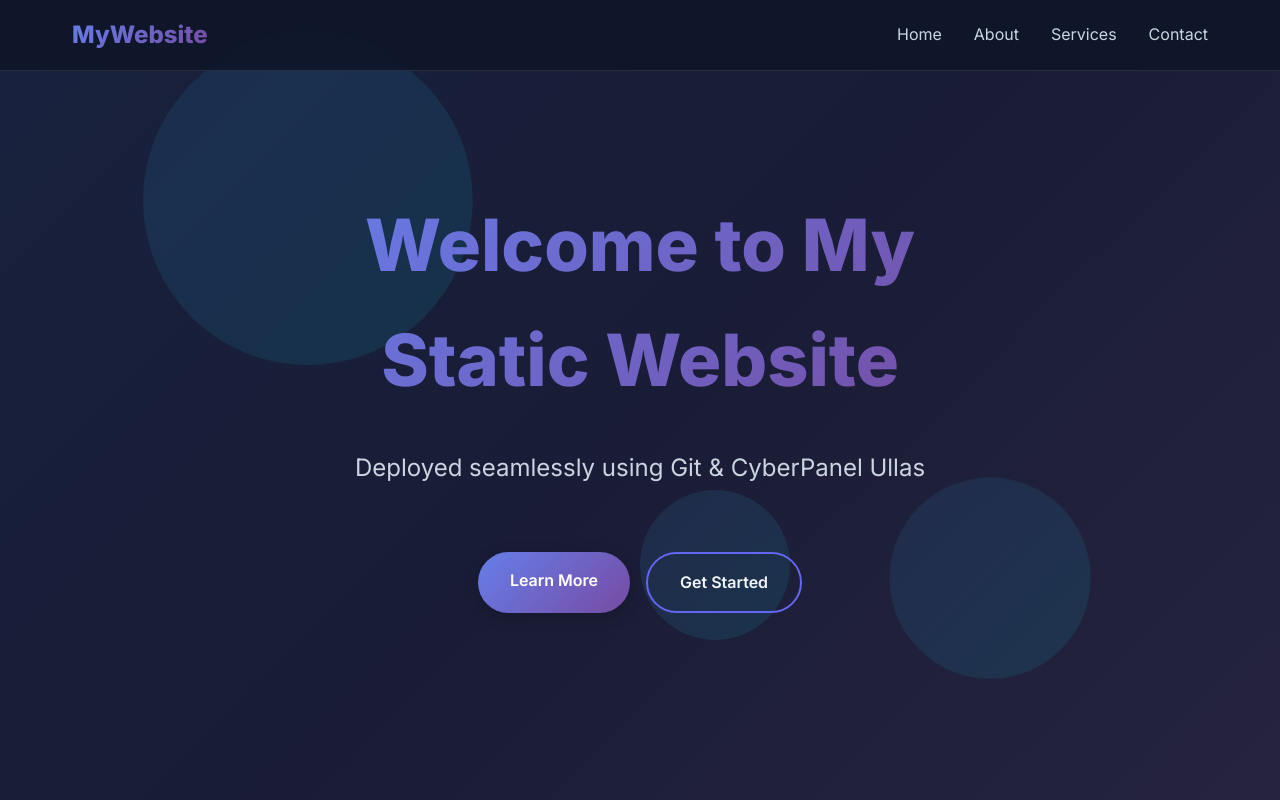
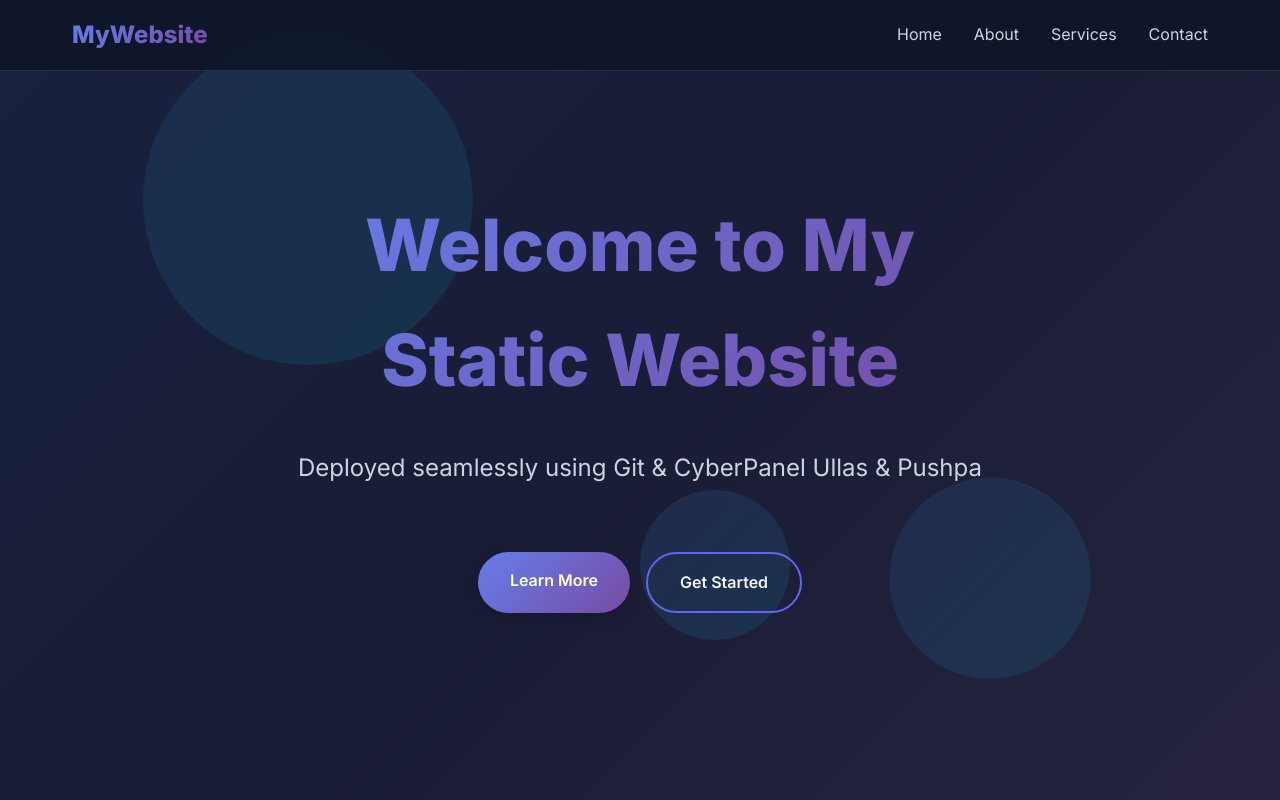
Before and after one commit to rviky2/gitproj, a plain HTML site: page index.html in a window 1280 px wide. Shown: the top 800 px of the page. Drawn offline with Linux system fonts and the light colour scheme.

Commit message:
Update index.html

```diff
--- a/index.html
+++ b/index.html
@@ -30,7 +30,7 @@
     <section id="home" class="hero">
         <div class="hero-content">
             <h1 class="hero-title">Welcome to My Static Website</h1>
-            <p class="hero-subtitle">Deployed seamlessly using Git & CyberPanel Ullas</p>
+            <p class="hero-subtitle">Deployed seamlessly using Git & CyberPanel Ullas & Pushpa</p>
             <div class="hero-buttons">
                 <a href="#about" class="btn btn-primary">Learn More</a>
                 <a href="#contact" class="btn btn-secondary">Get Started</a>
```
